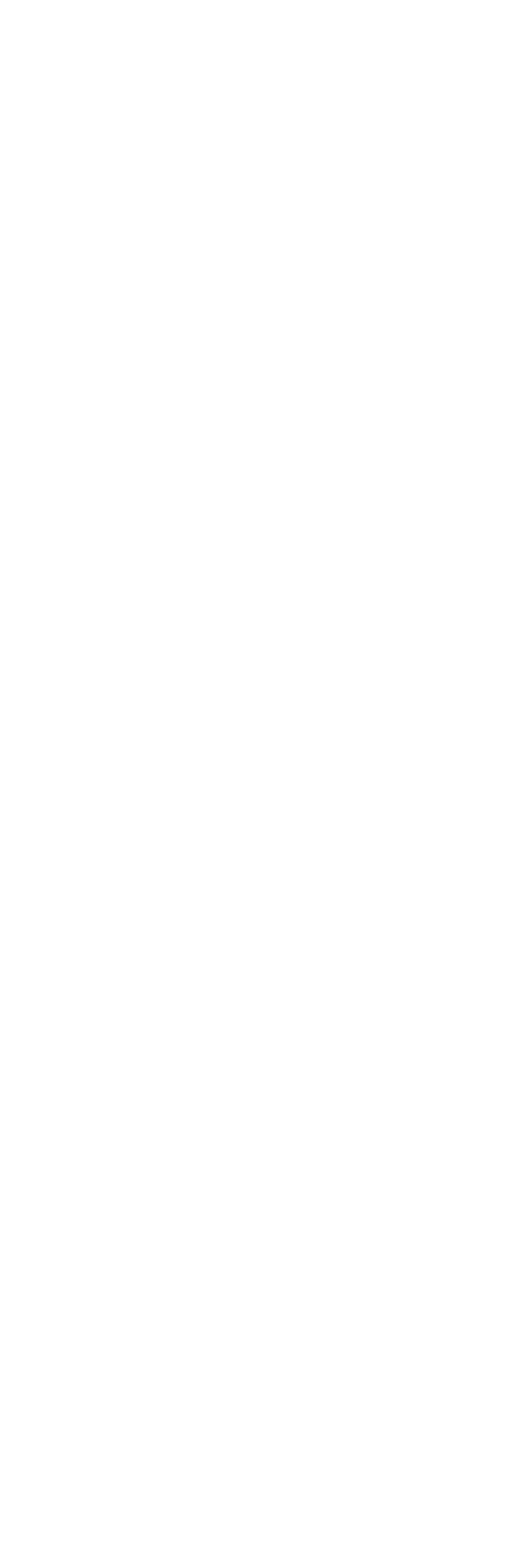
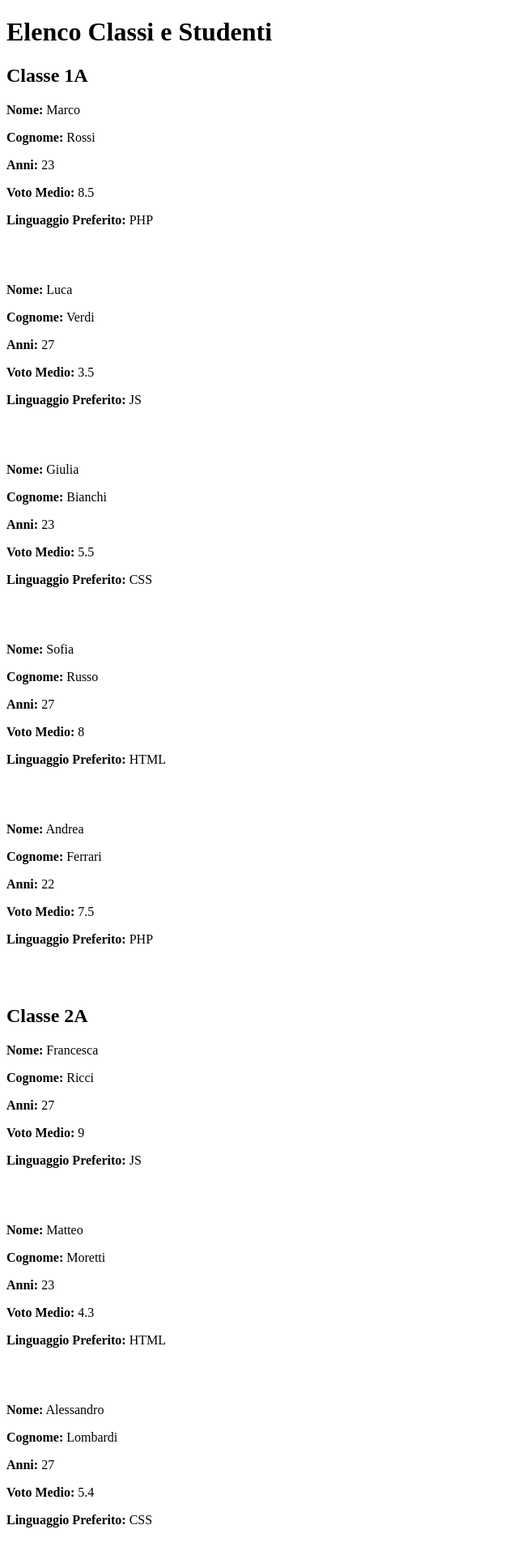
Before and after one commit to Jonathan-Ultini/php-snacks-b1, a PHP site: page / in a window 1280 px wide. Before the commit the part shown is empty. Shown: the top 1920 px of the page at 81% size, without its empty margins (0-640 px from the left). Before the commit the page ends 800 px from the top, so only its background shows below. Run offline with PHP 8.4, Linux system fonts and the light colour scheme.

Commit message:
add data to page

```diff
--- a/snack-4/index.php
+++ b/snack-4/index.php
@@ -8,7 +8,7 @@ $classi = [
       "anni" => 23,
       "voto_medio" => 8.5,
       "linguaggio_preferito" => "PHP",
-      "immagine" => "https://source.unsplash.com/random/200x200?person",
+      "immagine" => "https://source.unsplash.com/random/200x200?face",
     ],
     [
       "id" => 2,
@@ -239,7 +239,7 @@ $classi = [
 ?>
 
 <!DOCTYPE html>
-<html lang="en">
+<html lang="it">
 
 <head>
   <meta charset="UTF-8">
@@ -249,6 +249,37 @@ $classi = [
 
 <body>
 
+  <h1>Elenco Classi e Studenti</h1>
+
+  <?php
+  // Ciclo dinamico sulle classi
+  foreach ($classi as $classe => $studenti) {
+    echo "<h2>$classe</h2>"; // Nome della classe
+
+    // Ciclo sugli studenti di ogni classe
+    foreach ($studenti as $studente) {
+      echo "<p><strong>Nome:</strong> {$studente['nome']}</p>";
+      echo "<p><strong>Cognome:</strong> {$studente['cognome']}</p>";
+      echo "<p><strong>Anni:</strong> {$studente['anni']}</p>";
+      echo "<p><strong>Voto Medio:</strong> {$studente['voto_medio']}</p>";
+      echo "<p><strong>Linguaggio Preferito:</strong> {$studente['linguaggio_preferito']}</p>";
+      // echo "<img src='{$studente['immagine']}' alt='Immagine Studente' style='width: 200px; height: 200px;'><br><br>";
+      echo "<br><br>";
+    }
+  }
+  ?>
+
 </body>
 
+
+<!-- [
+"id" => 65,
+"nome" => "Claudio",
+"cognome" => "Lanza",
+"anni" => 30,
+"voto_medio" => 6.7,
+"linguaggio_preferito" => "PHP",
+"immagine" => "https://source.unsplash.com/random/200x200?person",
+], -->
+
 </html>
```
